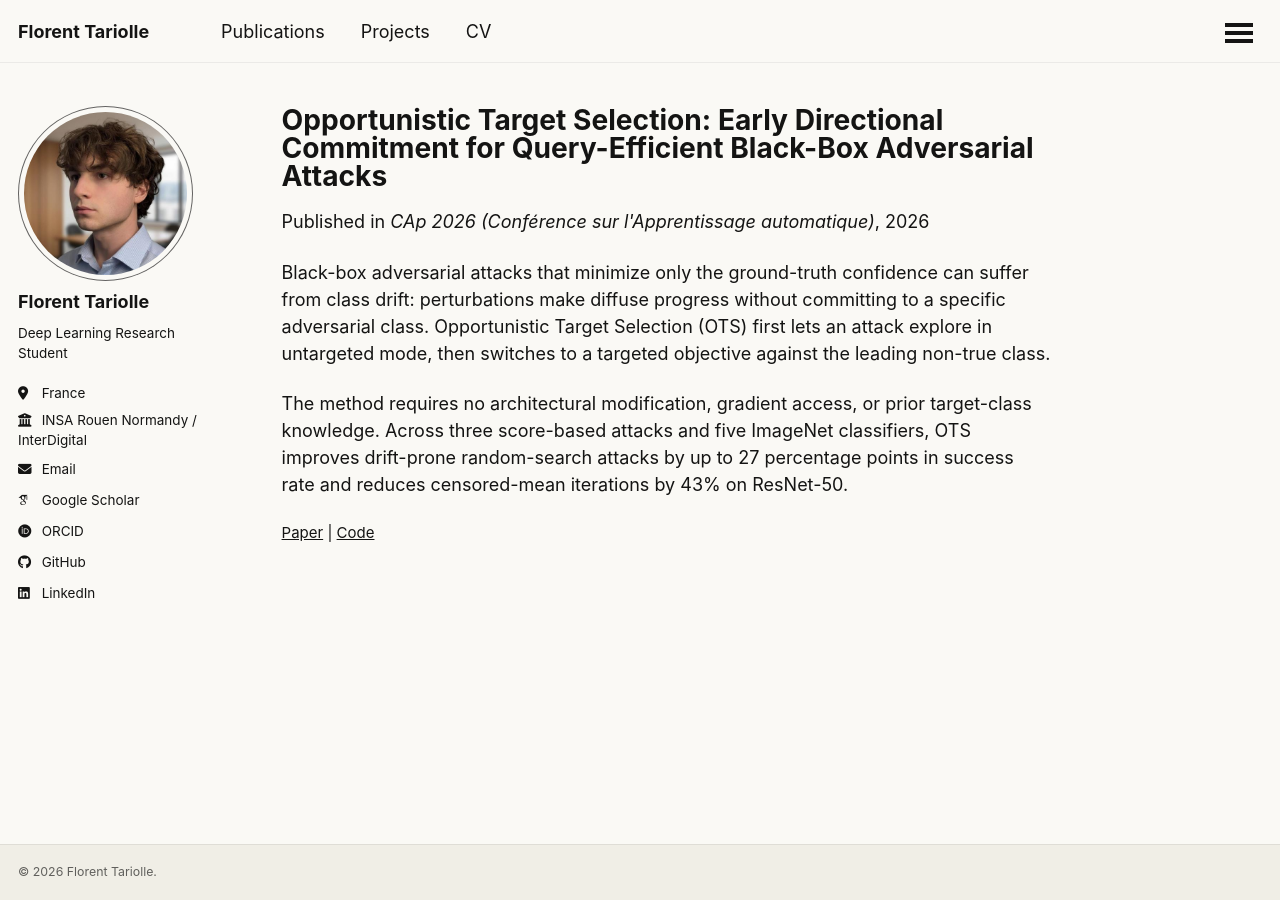
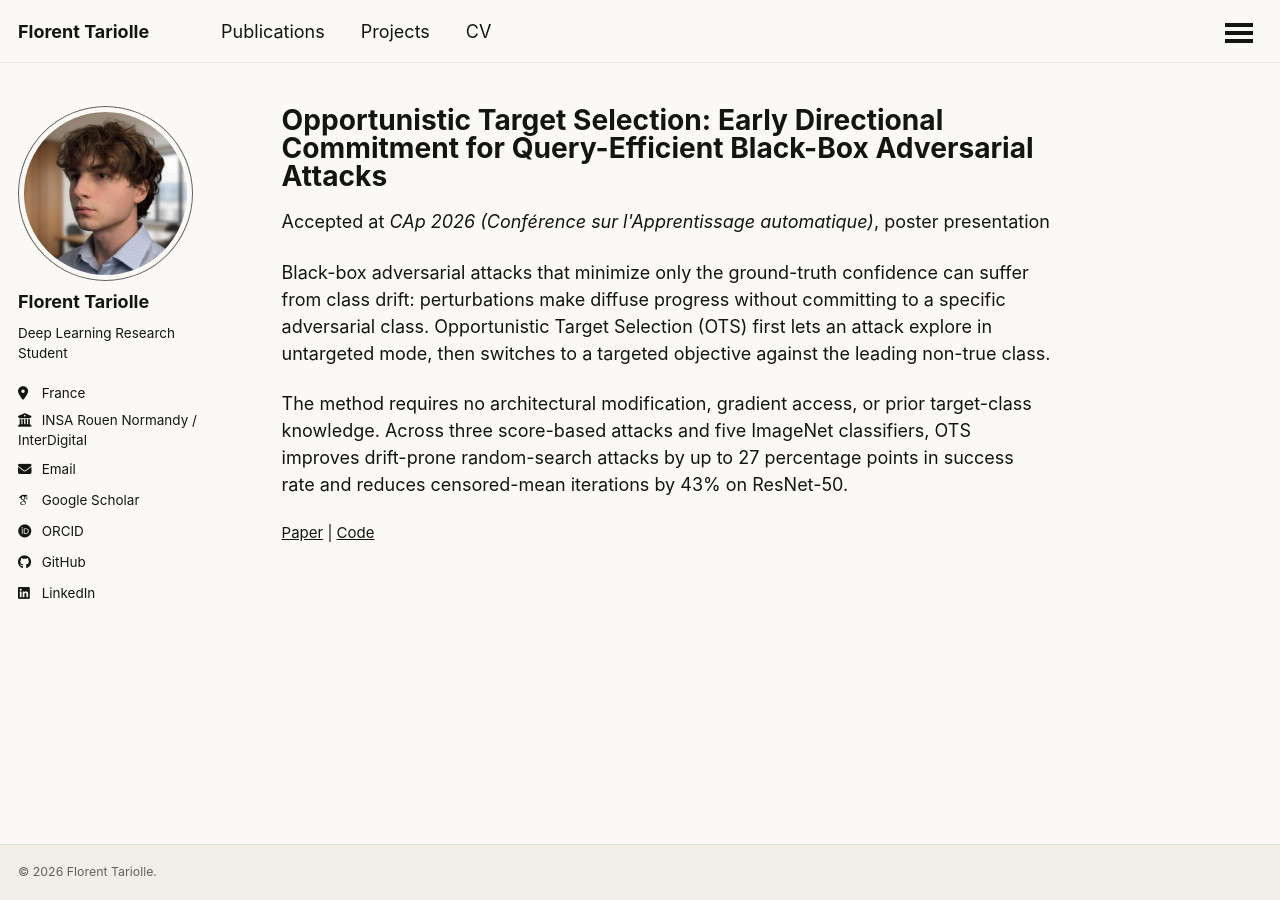
Before and after one commit to Tariolle/Tariolle.github.io, a Jekyll site: the page built from _publications/2026-05-25-opportunistic-target-selection.md, in a window 1280 px wide. Built offline with Jekyll 4.4.1, drawn with Linux system fonts in a browser that asks for light colours; some web fonts are replaced; a script that is not in the unit is left out.

Commit message:
fix: clarify accepted publication status

```diff
--- a/_includes/archive-single.html
+++ b/_includes/archive-single.html
@@ -41,7 +41,7 @@
         {% if post.collection == 'teaching' %}
           <p> {{ post.type }}, <i>{{ post.venue }}</i>, {{ post.date | default: "1900-01-01" | date: "%Y" }} </p>
         {% elsif post.collection == 'publications' %}
-          <p>Published in <i>{{ post.venue }}</i>, {{ post.date | default: "1900-01-01" | date: "%Y" }} </p>
+          {% include publication-venue.html item=post %}
         {% elsif post.date %}
          <p class="page__date"><strong><i class="fa fa-fw fa-calendar" aria-hidden="true"></i> {{ site.data.ui-text[site.locale].date_label | default: "Published:" }}</strong> <time datetime="{{ post.date | default: "1900-01-01" | date_to_xmlschema }}">{{ post.date | default: "1900-01-01" | date: "%B %d, %Y" }}</time></p>
         {% endif %}
--- /dev/null
+++ b/_includes/publication-venue.html
@@ -0,0 +1,5 @@
+{% assign item = include.item %}
+{% assign publication_label = item.publication_status | default: "Published in" %}
+{% assign publication_year = item.date | default: "1900-01-01" | date: "%Y" %}
+
+<p>{{ publication_label }} <i>{{ item.venue }}</i>{% unless item.venue contains publication_year %}, {{ publication_year }}{% endunless %}{% if item.presentation %}, {{ item.presentation }}{% endif %}</p>
--- a/_layouts/single.html
+++ b/_layouts/single.html
@@ -37,7 +37,7 @@ layout: default
         {% if page.collection == 'teaching' %}
           <p> {{ page.type }}, <i>{{ page.venue }}</i>, {{ page.date | default: "1900-01-01" | date: "%Y" }} </p>
         {% elsif page.venue and page.date %}
-          <p>Published in <i>{{ page.venue }}</i>, {{ page.date | default: "1900-01-01" | date: "%Y" }} </p>
+          {% include publication-venue.html item=page %}
         {% elsif page.date %}
           <p class="page__date"><strong><i class="fa fa-fw fa-calendar" aria-hidden="true"></i> {{ site.data.ui-text[site.locale].date_label | default: "Published:" }}</strong> <time datetime="{{ page.date | date_to_xmlschema }}">{{ page.date | default: "1900-01-01" | date: "%B %d, %Y" }}</time></p>
         {% endif %}
--- a/_publications/2026-05-25-opportunistic-target-selection.md
+++ b/_publications/2026-05-25-opportunistic-target-selection.md
@@ -6,9 +6,11 @@ permalink: /publication/2026-05-25-opportunistic-target-selection
 excerpt: "A lightweight wrapper that switches score-based black-box adversarial attacks from untargeted exploration to early targeted commitment, reducing class drift in random-search attacks."
 date: 2026-05-25
 venue: "CAp 2026 (Conférence sur l'Apprentissage automatique)"
+publication_status: "Accepted at"
+presentation: "poster presentation"
 paperurl: "https://arxiv.org/pdf/2605.25663"
 codeurl: "https://github.com/Tariolle/opportunistic-target-selection"
-citation: "F. Tariolle and F. Yger. &quot;Opportunistic Target Selection: Early Directional Commitment for Query-Efficient Black-Box Adversarial Attacks.&quot; CAp 2026."
+citation: "F. Tariolle and F. Yger. &quot;Opportunistic Target Selection: Early Directional Commitment for Query-Efficient Black-Box Adversarial Attacks.&quot; Accepted at CAp 2026."
 ---
 
 Black-box adversarial attacks that minimize only the ground-truth confidence can suffer from class drift: perturbations make diffuse progress without committing to a specific adversarial class. Opportunistic Target Selection (OTS) first lets an attack explore in untargeted mode, then switches to a targeted objective against the leading non-true class.
```
